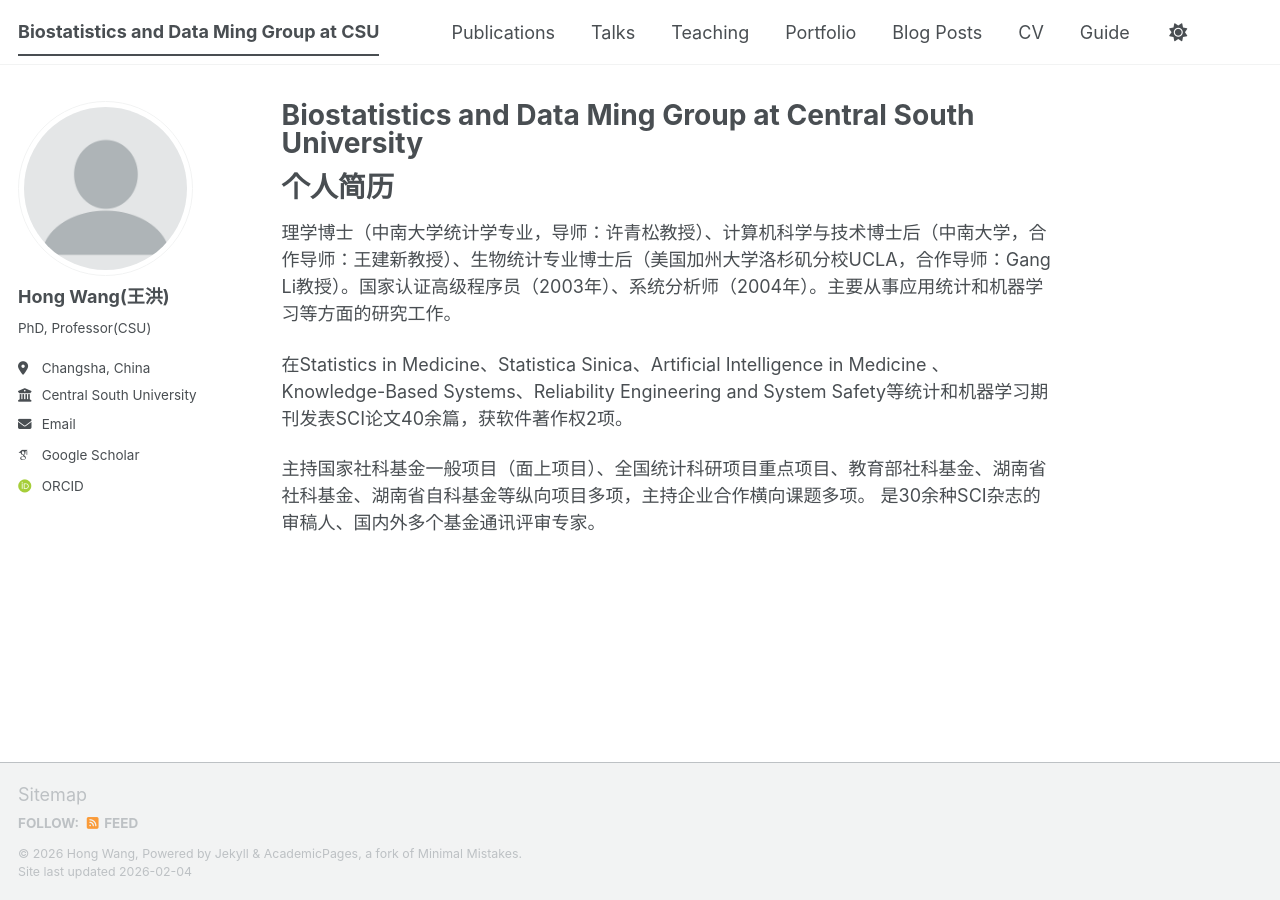
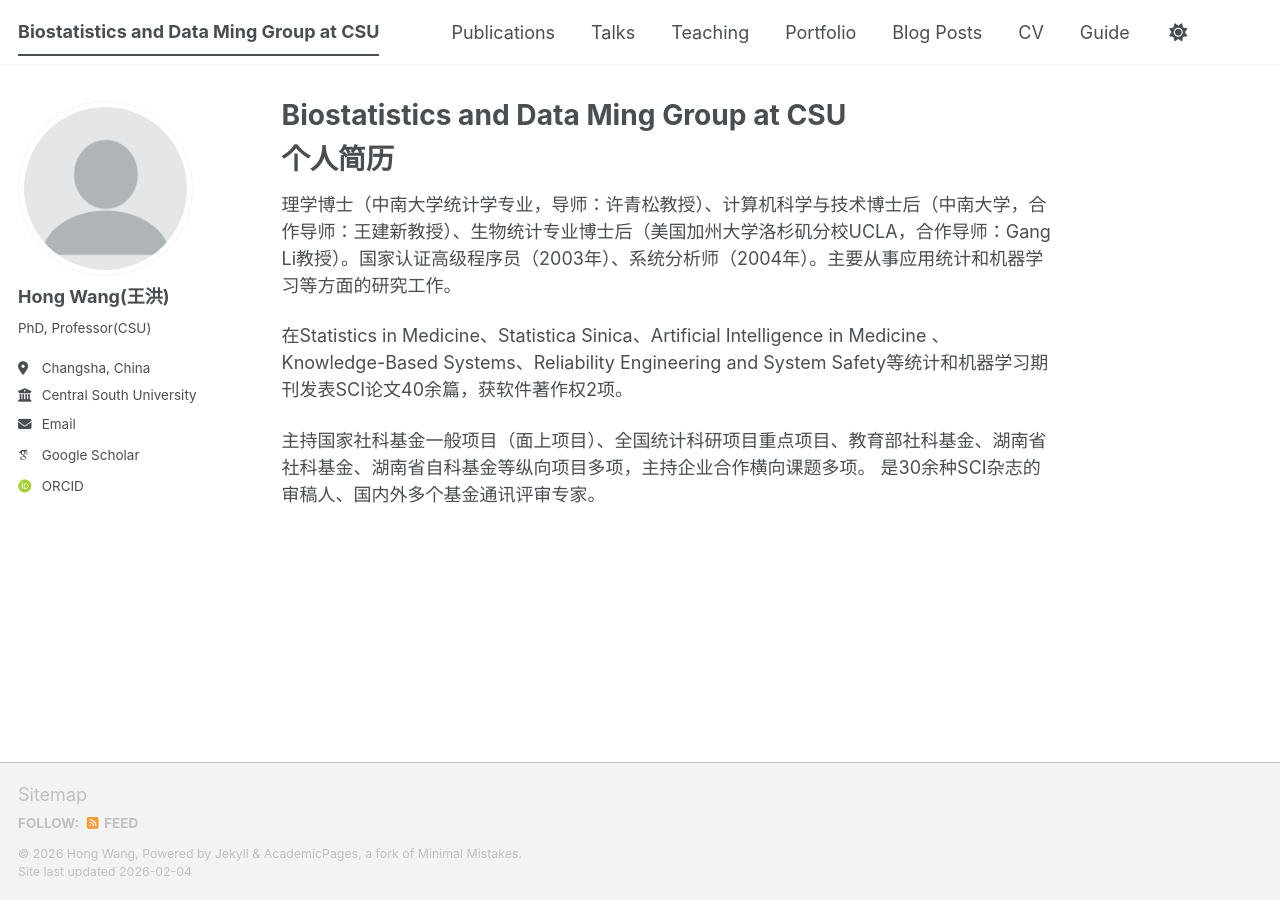
Before and after one commit to whcsu/whcsu.github.io, a Jekyll site: the page built from _pages/about.md, in a window 1280 px wide. Built offline with Jekyll 4.4.1, drawn with Linux system fonts in a browser that asks for light colours; some web fonts are replaced; a script bundle is joined from its source files by our own code; library files that are not in the unit come from our copies.

Commit message:
Shorten title for about page

```diff
--- a/_pages/about.md
+++ b/_pages/about.md
@@ -1,6 +1,6 @@
 ---
 permalink: /
-title: "Biostatistics and Data Ming Group at Central South University"
+title: "Biostatistics and Data Ming Group at CSU"
 author_profile: true
 redirect_from:
   - /about/
```
